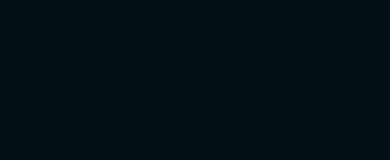
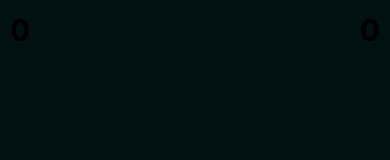
Before and after one commit to Wabodasi/projet_bataille_navale, a React Native app in the folder Bataille navale/: screen / in a window 390 px wide. Shown: the top 160 px of the page. Built offline with nearby package versions, Linux system fonts and the light colour scheme.

Commit message:
-ajout de l'interface pion -correction du decalage des pions a la perfection -mise en place de fonction qui verifie si le jeu est termine et dit qui a gagne(fonction pas encore terminee)

```diff
--- a/Bataille navale/composants/element.tsx
+++ b/Bataille navale/composants/element.tsx
@@ -10,8 +10,11 @@ const desiredHeight: Float = height * 0.9;
 const desiredWidth: Float = width * 1;
 const heightFootmenu: Float = height - desiredHeight
 const WidthFootmenu: Float = width * 1
-const TERRAIN_DE_JEUX1 = 1
-const TERRAIN_DE_JEUX2 = 2
+const TERRAIN_DE_JEUX1 = 0
+const TERRAIN_DE_JEUX2 = 1
+const PLAYER1 = 0
+const PLAYER2 = 1
+
 enum GameStates{
   PLACE_PIONS,
   POSITIONNE_CROIX,
@@ -28,6 +31,16 @@ interface PionPosition {
   x: number;
   y: number;
 }
+interface Pion{
+  position: PionPosition;
+  estToucher: Boolean;
+}
+
+interface Croix{
+  position: PionPosition;
+  aToucher: Boolean;
+}
+
 
 
 
@@ -74,10 +87,12 @@ function getPositionAleatoire(
 function El(): React.JSX.Element {
 
   const [position, setPosition] = useState({x: 0,y: 0});
-  const [pionPositions, setPionPositions] = useState<PionPosition[]>([]);
-  const [pionPositions2, setPionPositions2] = useState<PionPosition[]>([]);
-  const [croixPositions1, setCroixPositions1] = useState<PionPosition[]>([]);
-  const [croixPositions2, setCroixPositions2] = useState<PionPosition[]>([]);
+  const [pions, setPions] = useState<Pion[]>([]);
+  const [pions2, setPions2] = useState<Pion[]>([]);
+  const [croixPositions1, setCroixPositions1] = useState<Croix[]>([]);
+  const [croixPositions2, setCroixPositions2] = useState<Croix[]>([]);
+  const [killPlayeur1, setKillPlayeur1] = useState(0);
+  const [killPlayeur2, setKillPlayeur2] = useState(0);
 
   const [terrainVisible, setTerrainVisible] = useState<Boolean>(true)
   const [currentGameState, setCurrentGameState] = useState(GameStates.PLACE_PIONS)
@@ -93,14 +108,21 @@ function El(): React.JSX.Element {
     if(currentGameState === GameStates.PLACE_PIONS)
     {
 
-      if(pionPositions.length == nombreMaxPion)
+      if(pions.length == nombreMaxPion)
       {
         return
       }
       else
       {
-        setPionPositions([...pionPositions,
-          { x: restreindre(locationX, desiredWidth, 0), y: restreindre(locationY, desiredHeight, 0) }])
+        let newPion: Pion = {
+          position: { x: restreindre(locationX, desiredWidth, 0), y: restreindre(locationY, desiredHeight, 0) },
+
+          estToucher: false
+
+        }
+
+        setPions([...pions,
+          newPion])
           ;
       }
 
@@ -108,6 +130,8 @@ function El(): React.JSX.Element {
     }
 
   }
+
+  // Utiliser pour positionner les croix
   const handlePressPosCroix = (event: any) =>
   {
     // recuperation des coodonnees ecrans
@@ -120,8 +144,17 @@ function El(): React.JSX.Element {
       {
 
       }
+
+      let newCroix: Croix = {
+
+        position: { x: restreindre(locationX, desiredWidth, 0), y: restreindre(locationY, desiredHeight, 0) },
+        aToucher: false
+
+      }
+
       setCroixPositions2 ([...croixPositions2,
-        { x: restreindre(locationX, desiredWidth, 0), y: restreindre(locationY, desiredHeight, 0) }]);
+        newCroix]);
+
 
       // changement de l'etat du jeu
       setCurrentGameState(GameStates.TOUR_JOUEUR1_TERMINE)
@@ -140,18 +173,24 @@ function El(): React.JSX.Element {
 
   // Utiliser pour ajouter les pions de maniere aleatoire sur le terrain 2
   const handlerAutoAjoutPion = () => {
-    if (pionPositions2.length === nombreMaxPion) {
+    if (pions2.length === nombreMaxPion) {
       return; // Si l'array est déjà plein, sortir de la fonction
     }
 
-    const newPionPositions = []; // Créer un nouvel array pour stocker les nouvelles positions
+    const newPion = []; // Créer un nouvel array pour stocker les nouvelles positions
 
     for (let i = 0; i < nombreMaxPion; i++) {
       const pos = getPositionAleatoire(0, desiredWidth, 0, desiredHeight);
-      newPionPositions.push({ x: restreindre(pos.x, desiredWidth, 0), y: restreindre(pos.y, desiredHeight, 0) }); // Ajouter la nouvelle position à l'array temporaire
+      newPion.push({
+
+        position: { x: restreindre(pos.x, desiredWidth, 0), y: restreindre(pos.y, desiredHeight, 0) },
+        estToucher: false
+
+      }
+        ); // Ajouter la nouvelle position à l'array temporaire
     }
 
-    setPionPositions2([...pionPositions2, ...newPionPositions]); // Ajouter toutes les nouvelles positions à l'array existant
+    setPions2([...pions2, ...newPion]); // Ajouter toutes les new pions à l'array existant
   };
 
   // Utiliser pour effacer les pions sur un terrain
@@ -159,11 +198,11 @@ function El(): React.JSX.Element {
 
     if(terrainDejeux === TERRAIN_DE_JEUX1)
     {
-      setPionPositions([])
+      setPions([])
     }
     else if(terrainDejeux === TERRAIN_DE_JEUX2)
     {
-      setPionPositions2([])
+      setPions2([])
     }
 
 
@@ -184,11 +223,12 @@ function El(): React.JSX.Element {
   // utiliser pour savoir si un joueur a toucher des pions
   function hitPions()
   {
-    for(let i = 0; i < pionPositions2.length; i++)
+    for(let i = 0; i < pions2.length; i++)
     {
-      let touche = pionsSeTouchent(croixPositions2[croixPositions2.length-1], pionPositions2[i], 25, 25)
+      let touche = pionsSeTouchent(croixPositions2[croixPositions2.length-1].position, pions2[i].position, 12.5, 12.5)
       if(touche)
       {
+        pions2[i].estToucher = true
         ToastAndroid.show("Touche", ToastAndroid.SHORT);
         return
       }
@@ -210,8 +250,15 @@ function El(): React.JSX.Element {
       // generation d'une position aleatoire
       const pos = getPositionAleatoire(0, desiredWidth, 0, desiredHeight);
       // ajout de la position
+      let newcroix: Croix = {
+
+        position: { x: restreindre(pos.x, desiredWidth, 0), y: restreindre(pos.y, desiredHeight, 0) },
+        aToucher: false
+      }
+
       setCroixPositions1 ([...croixPositions1,
-      { x: restreindre(pos.x, desiredWidth, 0), y: restreindre(pos.y, desiredHeight, 0) }]);
+      newcroix]);
+
       setCurrentGameState(GameStates.TOUR_JOUEUR2_TERMINE)
     }
 
@@ -229,7 +276,7 @@ function El(): React.JSX.Element {
   // Utiliser pour l'ancer le jeu
   const handleStartGame = () =>
   {
-    if(pionPositions.length == nombreMaxPion)
+    if(pions.length == nombreMaxPion)
     {
       // Ajout des pions automatiquement sur le terrain2 par cpu
       handlerAutoAjoutPion()
@@ -243,14 +290,13 @@ function El(): React.JSX.Element {
 
     }
 
+  }
 
-
-  }
   const handleJouer = () =>
   {
     // Ajout des pions automatiquement sur le terrain2 par cpu
     //handlerAutoAjoutPion()
-    // state = GameStates.POSITIONNE_CROIX
+   // state = GameStates.POSITIONNE_CROIX
 
     setCurrentGameState(GameStates.POSITIONNE_CROIX)
 
@@ -287,13 +333,66 @@ function El(): React.JSX.Element {
 
   }
 
+  function getNonbrePionToucher(player: any)
+  {
+    let count = 0
+    if(player === PLAYER1)
+    {
 
+      for(let i = 0; i < pions.length; i++)
+      {
+        if(pions[i].estToucher == true)
+        {
+          count ++
+        }
+      }
+
+    }
+    else if((player === PLAYER2))
+    {
+      for(let i = 0; i < pions2.length; i++)
+      {
+        if(pions2[i].estToucher == true)
+        {
+          count ++
+        }
+      }
+    }
+    return count
+  }
+
+
+  function contorleGameFinish()
+  {
+    let nbPionPlayer1Toucher = getNonbrePionToucher(PLAYER1)
+    let nbPionPlayer2Toucher = getNonbrePionToucher(PLAYER2)
+
+    if(nbPionPlayer1Toucher >= nombreMaxPion)
+    {
+      setCurrentGameState(GameStates.JEU_TERMINE);
+      Alert.alert("GAME TERMINER", "JOUEUR 2 A GAGNE!!")
+
+      return
+    }
+
+    if(nbPionPlayer2Toucher >= nombreMaxPion)
+    {
+      setCurrentGameState(GameStates.JEU_TERMINE);
+      Alert.alert("GAME TERMINER", "JOUEUR 1 A GAGNE!!")
+
+      return
+    }
+
+
+  }
 
   function setState(etat:number)
   {
     state = etat
   }
 
+
+  // Mes composants locaux
   const MenuStatePlacePions = () =>
   {
     return (
@@ -311,7 +410,6 @@ function El(): React.JSX.Element {
     )
   }
 
-  // Mes composants locaux
   const MenuStateTourJoueur1termine = () =>
   {
     GameStates.TOUR_JOUEUR1_TERMINE
@@ -336,15 +434,56 @@ function El(): React.JSX.Element {
     )
   }
 
+  const UIKillPlayers = () =>
+  {
+    const stylesUIKillPlayers =  StyleSheet.create({
+      container: {
+        flex: 1,
+        justifyContent: "space-between",
+        flexDirection: "row",
+        alignItems: "center",
+        opacity: 1,
+        position: "absolute",
+        pointerEvents:"none",
+        width: desiredWidth,
+        height: 60
+
+      },
+      TextKill: {
+        fontSize: 30,
+        fontWeight: "700",
+        margin: 10,
+
+      }
+
+    })
+    return(
+      <View style={stylesUIKillPlayers.container}>
+        <Text style={stylesUIKillPlayers.TextKill}>{killPlayeur1}</Text>
+        <Text style={stylesUIKillPlayers.TextKill}>{killPlayeur2}</Text>
+      </View>
+    )
+  }
+
+
 
 
 
 
   // Declaration des UseEffects
   useEffect( () => {
+
     hitPions()
+    contorleGameFinish()
   }
     , [croixPositions2])
+
+  useEffect( () => {
+
+    contorleGameFinish()
+
+  }
+    , [croixPositions1])
 
   useEffect(() => {
 
@@ -369,20 +508,28 @@ function El(): React.JSX.Element {
         </TouchableOpacity>
 
         <View style={{height: desiredHeight, width: desiredWidth, position:"absolute", pointerEvents: "none"}}>
-          {pionPositions.map((pion, index) => (
+
+          {pions.map((pion, index) => (
 
             <View
             key={index}
-            style={[styles.element, { left: pion.x, top: pion.y }]}/>
+            style={[styles.element, { left: pion.position.x, top: pion.position.y }]}>
+
+              <View style={{position: "absolute", left: -12.5, top: -12.5, width: 25, height: 25, backgroundColor:"blue"}}/>
+
+            </View>
 
           ))}
 
-          {croixPositions1.map((pion, index) => (
+          {croixPositions1.map((croix, index) => (
             <View
             key={index}
-            style={[styles.element3, { left: pion.x, top: pion.y }]}/>
+            style={[styles.element3, { left: croix.position.x, top: croix.position.y }]}>
+              <View style={{position: "absolute", left: -12.5, top: -12.5, width: 25, height: 25, backgroundColor:'orange'}}/>
+            </View>
 
           ))}
+          <UIKillPlayers/>
         </View>
 
       </View>}
@@ -396,25 +543,33 @@ function El(): React.JSX.Element {
         </TouchableOpacity>
 
         <View style={{height: desiredHeight, width: desiredWidth, position:"absolute", pointerEvents: "none" }}>
-          {pionPositions2.map((pion, index) => (
+          {pions2.map((pion, index) => (
 
             <View
             key={index}
-            style={[styles.element2, { left: pion.x, top: pion.y }]}/>
+            style={[styles.element2, { left: pion.position.x, top: pion.position.y }]}>
+
+              <View style={{position: "absolute", left: -12.5, top: -12.5, width: 25, height: 25, backgroundColor:"red"}}/>
+
+            </View>
 
           ))}
 
-          {croixPositions2.map((pion, index) => (
+          {croixPositions2.map((croix, index) => (
 
             <View
             key={index}
-            style={[styles.element3, { left: pion.x, top: pion.y }]}/>
+            style={[styles.element3, { left: croix.position.x, top: croix.position.y }]}>
+              <View style={{position: "absolute", left: -12.5, top: -12.5, width: 25, height: 25, backgroundColor:'orange'}}/>
+            </View>
 
           ))}
-
+          <UIKillPlayers/>
         </View>
 
       </View>}
+
+
 
       <View style={{height: heightFootmenu, width: WidthFootmenu, backgroundColor: "white"}}>
         { currentGameState == GameStates.PLACE_PIONS && <MenuStatePlacePions/>}
@@ -423,6 +578,7 @@ function El(): React.JSX.Element {
       </View>
 
     </View>
+
 
 
   );
@@ -440,19 +596,19 @@ const styles = StyleSheet.create({
   element: {
     width: 25,
     height: 25,
-    backgroundColor: 'blue',
+    //backgroundColor: 'white',
     position: 'absolute',
   },
   element2: {
     width: 25,
     height: 25,
-    backgroundColor: 'red',
+    //backgroundColor: 'red',
     position: 'absolute',
   },
   element3: {
     width: 25,
     height: 25,
-    backgroundColor: 'orange',
+    //backgroundColor: 'white',
     position: 'absolute',
   },
   button: {
```
